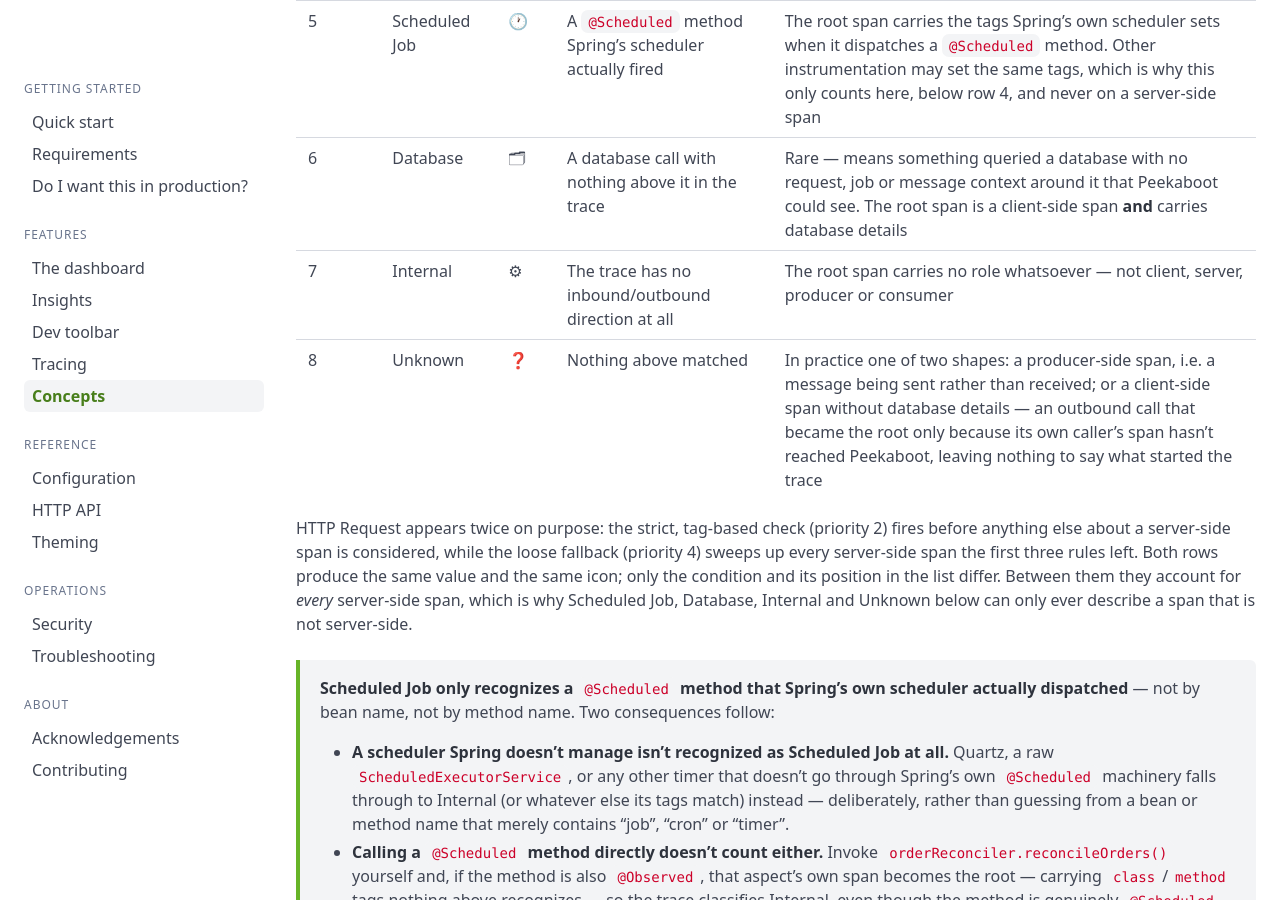
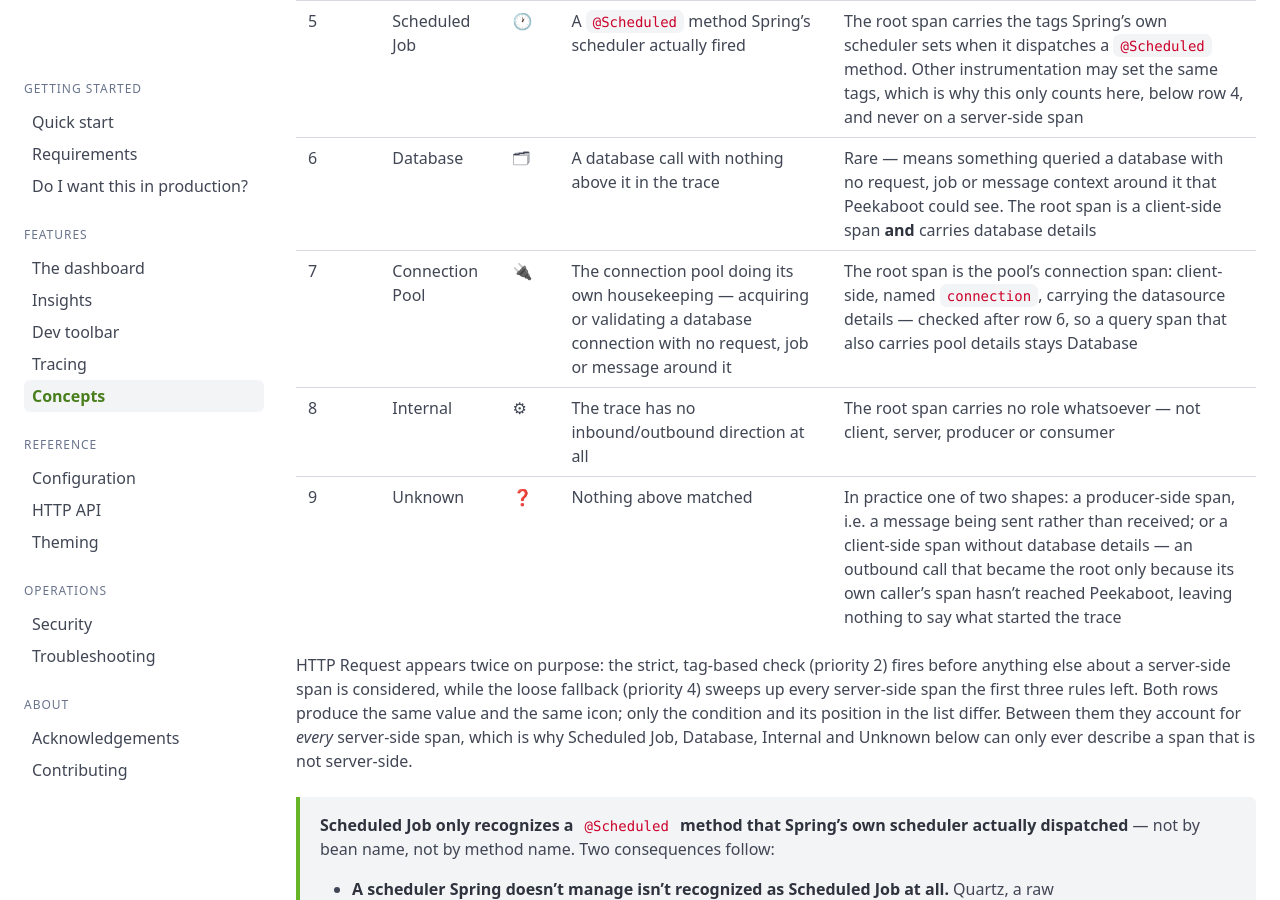
Before and after one commit to peekaboot-org/peekaboot-org.github.io, a Jekyll site: the page built from docs/concepts.md, in a window 1280 px wide and 900 px high, scrolled down 1505 px. Built offline with Jekyll 4.4.1, drawn with Linux system fonts in a browser that asks for light colours.

Commit message:
docs: describe the default-hidden Connection Pool root action

```diff
--- a/docs/concepts.md
+++ b/docs/concepts.md
@@ -55,8 +55,9 @@ one checked first, not the most specific-sounding one:
 | 4 | HTTP Request (fallback) | 🌐 | Any other inbound web request that didn't carry HTTP-specific tags | The root span is a server-side span, full stop &mdash; this catches every server-side span rows 2&ndash;3 left, so no rule below ever sees one |
 | 5 | Scheduled Job | 🕐 | A `@Scheduled` method Spring's scheduler actually fired | The root span carries the tags Spring's own scheduler sets when it dispatches a `@Scheduled` method. Other instrumentation may set the same tags, which is why this only counts here, below row 4, and never on a server-side span |
 | 6 | Database | 🗂 | A database call with nothing above it in the trace | Rare &mdash; means something queried a database with no request, job or message context around it that Peekaboot could see. The root span is a client-side span **and** carries database details |
-| 7 | Internal | ⚙ | The trace has no inbound/outbound direction at all | The root span carries no role whatsoever &mdash; not client, server, producer or consumer |
-| 8 | Unknown | ❓ | Nothing above matched | In practice one of two shapes: a producer-side span, i.e. a message being sent rather than received; or a client-side span without database details &mdash; an outbound call that became the root only because its own caller's span hasn't reached Peekaboot, leaving nothing to say what started the trace |
+| 7 | Connection Pool | 🔌 | The connection pool doing its own housekeeping &mdash; acquiring or validating a database connection with no request, job or message around it | The root span is the pool's connection span: client-side, named `connection`, carrying the datasource details &mdash; checked after row 6, so a query span that also carries pool details stays Database |
+| 8 | Internal | ⚙ | The trace has no inbound/outbound direction at all | The root span carries no role whatsoever &mdash; not client, server, producer or consumer |
+| 9 | Unknown | ❓ | Nothing above matched | In practice one of two shapes: a producer-side span, i.e. a message being sent rather than received; or a client-side span without database details &mdash; an outbound call that became the root only because its own caller's span hasn't reached Peekaboot, leaving nothing to say what started the trace |
 
 HTTP Request appears twice on purpose: the strict, tag-based check (priority 2) fires
 before anything else about a server-side span is considered, while the loose fallback
```
Also changed, not shown: docs/dashboard.md (+3 -1 lines), docs/tracing.md (+5 -0 lines).
